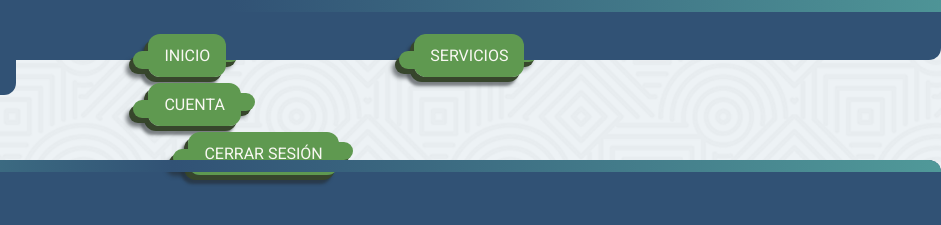
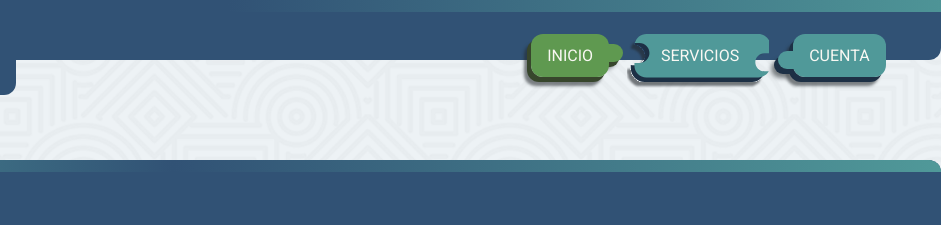
Before and after one commit to MarianaMCB/proyecto-app-web-mmcb, a plain HTML site: page src/index.html in a window 1280 px wide. Shown: the top 225 px of the page, 339-1280 px from the left. Drawn offline with nearby package versions, Linux system fonts and the light colour scheme; a web font is replaced by a local one.

Commit message:
Menu navegacion botones basicos con diseño

```diff
--- a/src/app/nuevoRegistro.js
+++ b/src/app/nuevoRegistro.js
@@ -40,6 +40,7 @@ submitData.addEventListener('click', (e) => {
                 .then(() => {
                     // Data saved successfully!
                     showMessage("Usuario creado exitosamente");
+                    window.location.assign("index.html")
                 })
                 .catch((error) => {
                     // The write failed...
--- a/src/css/estilos.css
+++ b/src/css/estilos.css
@@ -13,6 +13,8 @@ body {
 
 .cabezote {
   display: flex;
+  position: relative;
+  z-index: 1;
   justify-content: space-between;
   background-color: #315275;
   height: 60px;
@@ -52,7 +54,6 @@ header nav ul li {
   display: inline-block;
   margin-top: 30px;
 }
-
 header nav ul li a {
   background-color: #509999;
   text-decoration: none;
@@ -68,8 +69,14 @@ header nav ul li a {
   border-radius: 12px;
 }
 
+.contenedor-opciones-nav {
+  display: flex;
+  justify-content: flex-end;
+  align-content: center;
+}
 
-/*Botones*/
+
+/*Botones
 
 .boton-superior {
   background-color: #509999;
@@ -94,7 +101,7 @@ header nav ul li a {
   font-size: 18px;
   font-weight: 400;
   vertical-align: middle;
-}
+}*/
 
 
 
@@ -260,7 +267,7 @@ footer .grupo-2 {
   width: 100%;
   height: 12px;
 }
-
+/*------------------------------------Botones------------------------------------*/
 /*Boton Básico*/
 
 .fichaVerde {
@@ -345,6 +352,136 @@ footer .grupo-2 {
   box-shadow: #1D3045 -4px 5px 0px, -7px 7px 4px #23282c91;
 }
 
+
+/*Boton Inicio Menu Navegación*/
+
+.fichaVerdeInicio {
+  position: relative;
+  background: none;
+  border: none;
+  background-color: #5f9950;
+  color: #F9F8F3;
+  border-radius: 12px;
+  font-family: 'Roboto', sans-serif;
+  font-size: 16px;
+  padding: 12px 16px;
+  box-shadow: #37462C -4px 5px 0px, -7px 9px 3px #23282c91;
+}
+
+.fichaVerdeInicio::after {
+  content: "";
+  display: block;
+  width: 18px;
+  height: 18px;
+  border-radius: 0px 12px 12px 0px;
+  position: absolute;
+  z-index: -2;
+  background-color: #5f9950;
+  top: 10px;
+  right: -14px;
+  box-shadow: #37462C -4px 5px 0px, -7px 7px 4px #23282c91;
+}
+
+
+/*Boton Imagen Servicios*/
+
+.fichaAzulServicios {
+  background-color: transparent;
+  background-image: url(/src/img/ficha-azul-servicios-con-sombra.svg);
+  background-repeat: no-repeat;
+  background-position: center;
+  background-position-y: bottom;
+  width: 100px;
+  text-align: center;
+  color: #F9F8F3;
+  font-family: 'Roboto', sans-serif;
+  font-size: 16px;
+  padding: 18px 30px 23px 34px;
+  padding-bottom: 23px;
+  margin: 0px 24px 0 18px;
+}
+
+.fichaAzulServicios:hover {
+  background-color: transparent;
+  background-image: url(/src/img/ficha-verde-servicios-con-sombra.svg);
+  background-repeat: no-repeat;
+  background-position: center;
+  background-position-y: bottom;
+  width: 100px;
+  text-align: center;
+  color: #F9F8F3;
+  font-family: 'Roboto', sans-serif;
+  font-size: 16px;
+  padding: 18px 30px 23px 34px;
+  padding-bottom: 23px;
+  margin: 0px 24px 0 18px;
+}
+
+/*Boton Imagen Cuenta*/
+
+.fichaVerdeCuenta {
+  position: relative;
+  background: none;
+  border: none;
+  background-color: #5f9950;
+  color: #F9F8F3;
+  border-radius: 12px;
+  font-family: 'Roboto', sans-serif;
+  font-size: 16px;
+  padding: 12px 16px;
+  box-shadow: #37462C -4px 5px 0px, -7px 9px 3px #23282c91;
+}
+
+.fichaAzulCuenta {
+  position: relative;
+  background: none;
+  border: none;
+  background-color: #509999;
+  color: #F9F8F3;
+  border-radius: 12px;
+  font-family: 'Roboto', sans-serif;
+  font-size: 16px;
+  padding: 12px 16px;
+  box-shadow: #1D3045 -4px 5px 0px, -7px 9px 3px #23282c91;
+}
+.fichaAzulCuenta::before {
+  content:"";
+  display:block;
+  width: 18px;
+  height: 18px;
+  border-radius: 12px 0px 0px 12px;
+  position: absolute;
+  background-color: #509999;
+  top: 17px;
+  left: -15px;
+  box-shadow: #1D3045 -4px 5px 0px, -7px 9px 4px #23282c91;
+}
+
+.fichaAzulCuenta:hover {
+  position: relative;
+  background: none;
+  border: none;
+  background-color: #5f9950;
+  color: #F9F8F3;
+  border-radius: 12px;
+  font-family: 'Roboto', sans-serif;
+  font-size: 16px;
+  padding: 12px 16px;
+  box-shadow: #37462C -4px 5px 0px, -7px 9px 3px #23282c91;
+}
+.fichaAzulCuenta:hover::before {
+  content:"";
+  display:block;
+  width: 18px;
+  height: 18px;
+  border-radius: 12px 0px 0px 12px;
+  position: absolute;
+  background-color: #5f9950;
+  top: 17px;
+  left: -15px;
+  box-shadow: #37462C -4px 5px 0px, -7px 9px 4px #23282c91;
+}
+
 /*------------------------------------------Registro------------------------------------------*/
 
 .texto-explicativo {
--- a/src/index.html
+++ b/src/index.html
@@ -25,18 +25,18 @@
                 <img src="/src/img/new_logo_utadeo_negativo.png" alt="Logo Utadeo"></img>
             </a>
             <nav>
-            <ul>
-                <li><a href="index.html" class="fichaVerde">INICIO</a></li>
-                <li><a href="servicios.html" class="fichaVerde">SERVICIOS</a>
-                    <!--<ul>
-                        <li><a href="centroconsulta.html" class="boton-desplegable">CENTRO CONSULTA</a></li>
-                        <li><a href="formularios.html" class="boton-desplegable">FORMULARIOS</a></li>
-                        <li><a href="forointeractivo.html" class="boton-desplegable">FORO INTERACTIVO</a></li>
-                    </ul>-->
+            <ul class="contenedor-opciones-nav">
+                <li><a href="index.html" class="fichaVerdeInicio">INICIO</a></li>
+                <li><a href="servicios.html" class="fichaAzulServicios">SERVICIOS</a>
+                    <ul>
+                        <!--<li><a href="centroconsulta.html" class="boton-opcion.nav">CENTRO CONSULTA</a></li>-->
+                        <!--<li><a href="formularios.html" class="boton-opcion-nav">FORMULARIOS</a></li>-->
+                        <!--<li><a href="forointeractivo.html" class="boton-opcion-nav">FORO INTERACTIVO</a></li>-->
+                    </ul>
                 </li>
-                <li><a class="fichaVerde">CUENTA</a>
+                <li><a class="fichaAzulCuenta">CUENTA</a>
                     <ul>
-                        <li><a class="fichaVerde" id="logout">CERRAR SESIÓN</a></li>
+                        <!--<li><a class="fichaVerde" id="logout">CERRAR SESIÓN</a></li>-->
                     </ul>
                 </li>
             </ul>
```
Also changed, not shown: src/registro.html (+2 -1 lines), src/img/ficha-azul-servicios-con-sombra.svg (added), src/img/ficha-azul-servicios-sin-sombra.svg (added), src/img/ficha-verde-servicios-con-sombra.svg (added), src/img/ficha-verde-servicios-sin-sombra.svg (added).
